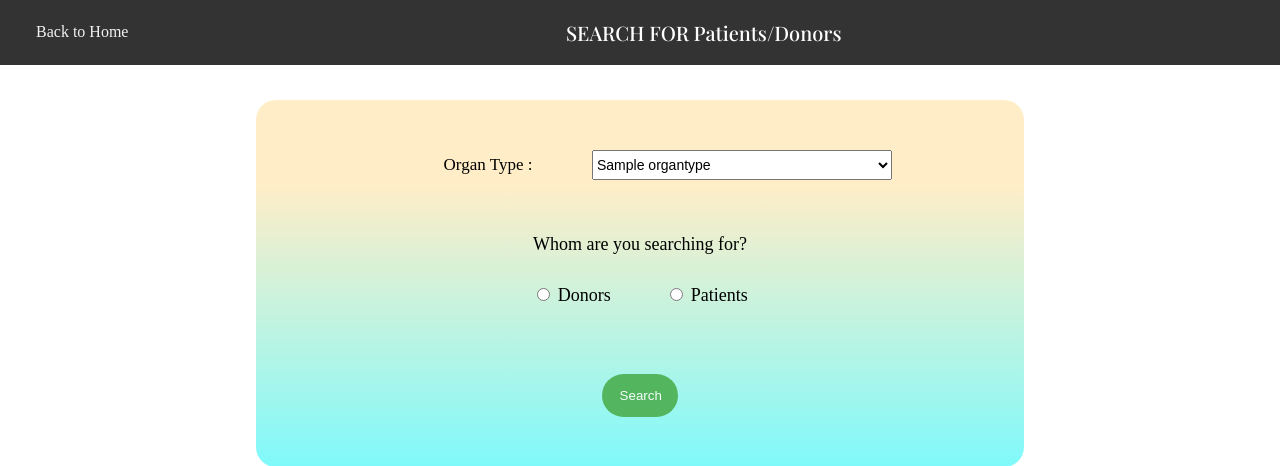
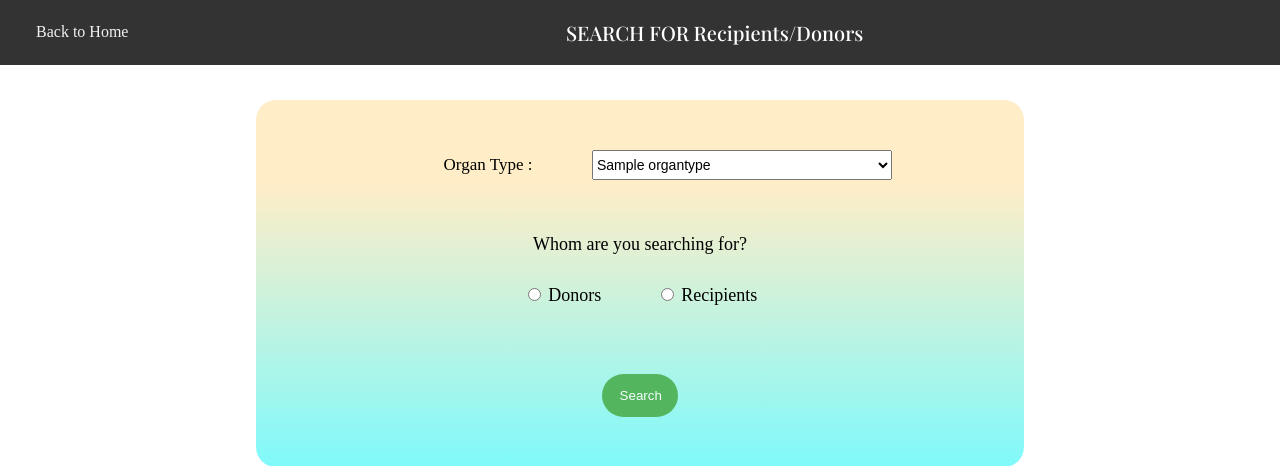
Before and after one commit to Sreedhar-S-D/Essence_fo_life, a Flask app: template templates/search.html in a window 1280 px wide. Shown: the top 466 px of the page. Run offline with Flask 2, Linux system fonts and the light colour scheme; the template is opened without the code that fills it: most values are stand-ins (such as "Sample title", 1, 10 or a date in 2020); parts of the project's set-up code (start-up, migrations or seed data) failed here and were passed over; some libraries are stand-ins or nearby versions.

Commit message:
updated search.html

```diff
--- a/templates/search.html
+++ b/templates/search.html
@@ -142,7 +142,7 @@
 <body>
         <div class="navbar">
                 <a href="/odashboard" style="margin-left: 20; ">Back to Home</a>
-                <p style="font-size: 20; color: white; margin: 0 0 0 550; padding: 19 16; font-family: 'Playfair Display', serif;">SEARCH FOR Patients/Donors</p>
+                <p style="font-size: 20; color: white; margin: 0 0 0 550; padding: 19 16; font-family: 'Playfair Display', serif;">SEARCH FOR Recipients/Donors</p>
         </div>
         <div style="margin-top: 70;">
             {% for category, message in get_flashed_messages(with_categories=True) %}
@@ -172,7 +172,7 @@
                     </span>
                     <span >
                         <input type="radio" name="searchfor" value="patients">
-                        <label for="patients">Patients</label>
+                        <label for="patients">Recipients</label>
                     </span>
                 </div>
                 <input class="loginbtn" type="submit" value = "Search">
```
